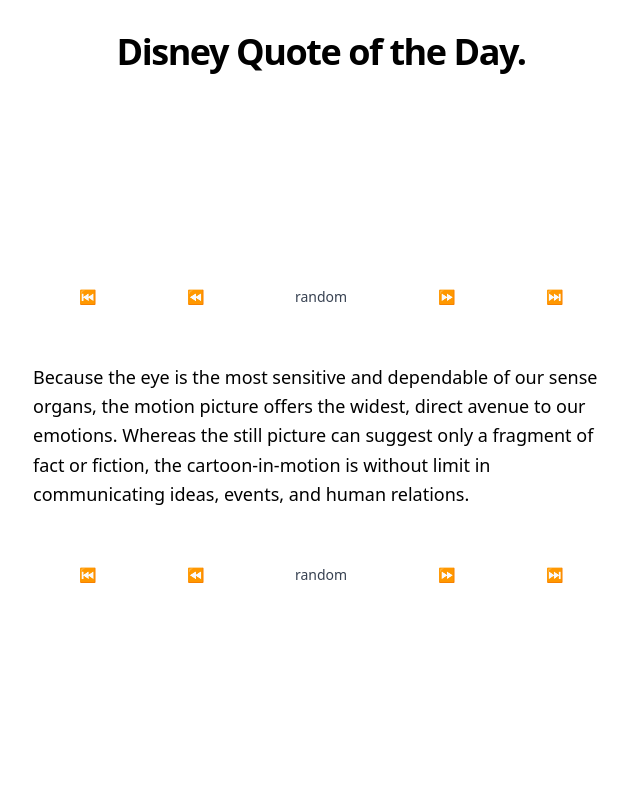
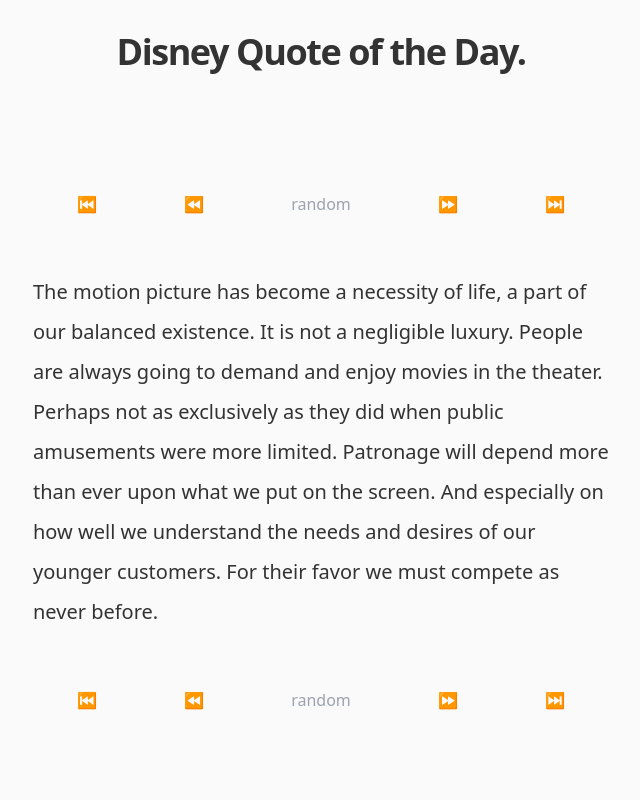
Before and after one commit to aidangarza/dqotd, a Next.js app: page / in a window 1280 px wide. Shown: the top 800 px of the page, without its empty margins (319-959 px from the left). Built offline with nearby package versions, Linux system fonts and the light colour scheme.

Commit message:
Hook up page navigation

```diff
--- /dev/null
+++ b/_quotes/2.md
@@ -0,0 +1,11 @@
+---
+excerpt: 'The motion picture has become'
+speaker:
+  name: Walt Disney
+  picture: '/assets/blog/authors/joe.jpeg'
+ogImage:
+  url: '/assets/blog/preview/cover.jpg'
+releaseDate: '2023-08-02'
+---
+
+The motion picture has become a necessity of life, a part of our balanced existence. It is not a negligible luxury. People are always going to demand and enjoy movies in the theater. Perhaps not as exclusively as they did when public amusements were more limited. Patronage will depend more than ever upon what we put on the screen. And especially on how well we understand the needs and desires of our younger customers. For their favor we must compete as never before.
--- a/components/header.tsx
+++ b/components/header.tsx
@@ -3,7 +3,7 @@
 
 const Header = () => {
   return (
-    <h2 className="text-2xl md:text-4xl font-bold tracking-tight md:tracking-tighter leading-tight mb-20 mt-8">
+    <h2 className="text-2xl md:text-4xl font-bold tracking-tight md:tracking-tighter leading-tight mb-8 lg:mb-20 mt-8">
       <Link href="/" className="hover:underline">
         {SITE_NAME}
       </Link>
--- a/components/layout.tsx
+++ b/components/layout.tsx
@@ -11,7 +11,9 @@
   return (
     <>
       <Meta />
-      <main className="min-h-screen">{children}</main>
+      <main className="min-h-screen bg-accent-1 dark:bg-accent-7 text-accent-7 dark:text-accent-1">
+        {children}
+      </main>
       <Footer />
     </>
   )
--- a/components/markdown-styles.module.css
+++ b/components/markdown-styles.module.css
@@ -1,5 +1,5 @@
 .markdown {
-  @apply text-lg leading-relaxed;
+  @apply text-xl lg:leading-loose;
 }
 
 .markdown p,
--- a/components/post-body.tsx
+++ /dev/null
@@ -1,21 +0,0 @@
-import markdownStyles from './markdown-styles.module.css'
-import PostNavigation from './post-navigation'
-
-type Props = {
-  content: string
-}
-
-const PostBody = ({ content }: Props) => {
-  return (
-    <div className="max-w-xl mx-auto space-y-12 flex-grow flex flex-col justify-center mb-20">
-      <PostNavigation />
-      <div
-        className={markdownStyles['markdown']}
-        dangerouslySetInnerHTML={{ __html: content }}
-      />
-      <PostNavigation />
-    </div>
-  )
-}
-
-export default PostBody
--- a/components/post-header.tsx
+++ b/components/post-header.tsx
@@ -7,19 +7,19 @@
   title: string
   coverImage: string
   date: string
-  author: Speaker
+  speaker: Speaker
 }
 
-const PostHeader = ({ title, coverImage, date, author }: Props) => {
+const PostHeader = ({ title, coverImage, date, speaker }: Props) => {
   return (
     <>
       <PostTitle>{title}</PostTitle>
       <div className="hidden md:block md:mb-12">
-        <Avatar name={author.name} picture={author.picture} />
+        <Avatar name={speaker.name} picture={speaker.picture} />
       </div>
       <div className="max-w-2xl mx-auto">
         <div className="block md:hidden mb-6">
-          <Avatar name={author.name} picture={author.picture} />
+          <Avatar name={speaker.name} picture={speaker.picture} />
         </div>
         <div className="mb-6 text-lg">
           <DateFormatter dateString={date} />
--- a/components/post-navigation.tsx
+++ b/components/post-navigation.tsx
@@ -1,36 +1,45 @@
-const PostNavigation = () => {
+import { PATH_QUOTES } from '../lib/constants'
+
+type Props = {
+  currentSlug: number
+  latestSlug: number
+}
+
+function getRandomSlug(currentSlug: number, latestSlug: number) {
+  const randomSlug = Math.ceil(Math.random() * latestSlug)
+
+  if (randomSlug === currentSlug) {
+    return getRandomSlug(currentSlug, latestSlug)
+  }
+
+  return randomSlug
+}
+
+const LinkButton = ({ slug, children }) => {
   return (
-    <div className="flex justify-around text-sm font-medium text-gray-500">
-      <a
-        href="#"
-        className="relative inline-flex items-center px-4 py-2 bg-white text-sm font-medium text-gray-700 hover:bg-gray-50"
-      >
-        &#9198;
-      </a>
-      <a
-        href="#"
-        className="relative inline-flex items-center px-4 py-2 bg-white text-sm font-medium text-gray-700 hover:bg-gray-50"
-      >
-        &#9194;
-      </a>
-      <a
-        href="#"
-        className="relative inline-flex items-center px-4 py-2 bg-white text-sm font-medium text-gray-700 hover:bg-gray-50"
-      >
-        random
-      </a>
-      <a
-        href="#"
-        className="relative inline-flex items-center px-4 py-2 bg-white text-sm font-medium text-gray-700 hover:bg-gray-50"
+    <a
+      href={`${PATH_QUOTES}/${slug}`}
+      className="relative inline-flex items-center px-4 py-2 hover:bg-gray-200 dark:hover:bg-gray-600 rounded-md"
+    >
+      {children}
+    </a>
+  )
+}
+
+const PostNavigation = ({ currentSlug, latestSlug }: Props) => {
+  const randomSlug = getRandomSlug(currentSlug, latestSlug)
+
+  return (
+    <div className="flex justify-around text-md text-gray-400">
+      <LinkButton slug={1}>&#9198;</LinkButton>
+      <LinkButton slug={currentSlug - 1 || 1}>&#9194;</LinkButton>
+      <LinkButton slug={randomSlug}>random</LinkButton>
+      <LinkButton
+        slug={currentSlug + 1 < latestSlug ? currentSlug + 1 : latestSlug}
       >
         &#9193;
-      </a>
-      <a
-        href="#"
-        className="relative inline-flex items-center px-4 py-2 bg-white text-sm font-medium text-gray-700 hover:bg-gray-50"
-      >
-        &#9197;
-      </a>
+      </LinkButton>
+      <LinkButton slug={latestSlug}>&#9197;</LinkButton>
     </div>
   )
 }
--- /dev/null
+++ b/components/quote-body.tsx
@@ -0,0 +1,23 @@
+import markdownStyles from './markdown-styles.module.css'
+import PostNavigation from './post-navigation'
+
+type Props = {
+  slug: number
+  content: string
+  latestSlug: number
+}
+
+const QuoteBody = ({ slug, content, latestSlug }: Props) => {
+  return (
+    <div className="max-w-xl mx-auto lg:space-y-12 flex-grow flex flex-col justify-center mb-6 lg:mb-12">
+      <PostNavigation currentSlug={slug} latestSlug={latestSlug} />
+      <div
+        className={markdownStyles['markdown']}
+        dangerouslySetInnerHTML={{ __html: content }}
+      />
+      <PostNavigation currentSlug={slug} latestSlug={latestSlug} />
+    </div>
+  )
+}
+
+export default QuoteBody
--- a/interfaces/quote.ts
+++ b/interfaces/quote.ts
@@ -1,14 +1,14 @@
 import type Speaker from './speaker'
 
 type QuoteType = {
-  slug: string
+  slug: number
   speaker: Speaker
   excerpt: string
   ogImage: {
     url: string
   }
   content: string
-  releaseDate: Date
+  releaseDate: string
 }
 
 export default QuoteType
--- a/lib/api.ts
+++ b/lib/api.ts
@@ -5,8 +5,10 @@
 const quotesDirectory = join(process.cwd(), '_quotes')
 
 export function getQuoteSlugs() {
-  return fs.readdirSync(quotesDirectory).sort()
+  return fs.readdirSync(quotesDirectory).sort().reverse()
 }
+
+type Items = Record<string, string> & { slug?: number }
 
 export function getQuoteBySlug(slug: string, fields: string[] = []) {
   const realSlug = slug.replace(/\.md$/, '')
@@ -14,16 +16,12 @@
   const fileContents = fs.readFileSync(fullPath, 'utf8')
   const { data, content } = matter(fileContents)
 
-  type Items = {
-    [key: string]: string
-  }
-
   const items: Items = {}
 
   // Ensure only the minimal needed data is exposed
   fields.forEach((field) => {
     if (field === 'slug') {
-      items[field] = realSlug
+      items[field] = +realSlug
     }
     if (field === 'content') {
       items[field] = content
--- a/pages/index.tsx
+++ b/pages/index.tsx
@@ -1,11 +1,9 @@
 import Container from '../components/container'
-import Intro from '../components/intro'
 import Layout from '../components/layout'
 import { getLatestQuote } from '../lib/api'
 import Head from 'next/head'
 import Quote from '../interfaces/quote'
-import { useMemo } from 'react'
-import PostBody from '../components/post-body'
+import QuoteBody from '../components/quote-body'
 import { SITE_NAME } from '../lib/constants'
 import Header from '../components/header'
 
@@ -14,7 +12,7 @@
 }
 
 export default function Index({ latestQuote }: Props) {
-  const today = useMemo(() => new Date().toLocaleDateString(), [])
+  const today = new Date().toLocaleDateString()
 
   return (
     <>
@@ -24,7 +22,13 @@
         </Head>
         <Container>
           <Header />
-          {latestQuote && <PostBody content={latestQuote.content} />}
+          {latestQuote && (
+            <QuoteBody
+              slug={latestQuote.slug}
+              content={latestQuote.content}
+              latestSlug={latestQuote.slug}
+            />
+          )}
         </Container>
       </Layout>
     </>
--- a/pages/quotes/[slug].tsx
+++ b/pages/quotes/[slug].tsx
@@ -1,10 +1,10 @@
 import { useRouter } from 'next/router'
 import ErrorPage from 'next/error'
 import Container from '../../components/container'
-import PostBody from '../../components/post-body'
+import QuoteBody from '../../components/quote-body'
 import Header from '../../components/header'
 import Layout from '../../components/layout'
-import { getQuoteBySlug, getAllQuotes } from '../../lib/api'
+import { getQuoteBySlug, getAllQuotes, getLatestQuote } from '../../lib/api'
 import PostTitle from '../../components/post-title'
 import Head from 'next/head'
 import { SITE_NAME } from '../../lib/constants'
@@ -13,13 +13,14 @@
 
 type Props = {
   post: QuoteType
-  morePosts: QuoteType[]
+  latestSlug: number
   preview?: boolean
 }
 
-export default function Post({ post, morePosts, preview }: Props) {
+export default function Post({ post, latestSlug, preview }: Props) {
   const router = useRouter()
-  const title = `${post.title} | ${SITE_NAME}`
+  const today = new Date().toLocaleDateString()
+  const title = `${SITE_NAME} | ${today}`
   if (!router.isFallback && !post?.slug) {
     return <ErrorPage statusCode={404} />
   }
@@ -36,7 +37,11 @@
                 <title>{title}</title>
                 <meta property="og:image" content={post.ogImage.url} />
               </Head>
-              <PostBody content={post.content} />
+              <QuoteBody
+                slug={post.slug}
+                content={post.content}
+                latestSlug={latestSlug}
+              />
             </article>
           </>
         )}
@@ -52,14 +57,13 @@
 }
 
 export async function getStaticProps({ params }: Params) {
+  const latestQuote = getLatestQuote(['slug'])
   const post = getQuoteBySlug(params.slug, [
-    'title',
-    'date',
     'slug',
-    'author',
+    'releaseDate',
+    'speaker',
     'content',
     'ogImage',
-    'coverImage',
   ])
   const content = await markdownToHtml(post.content || '')
 
@@ -69,6 +73,7 @@
         ...post,
         content,
       },
+      latestSlug: latestQuote.slug,
     },
   }
 }
@@ -80,7 +85,7 @@
     paths: posts.map((post) => {
       return {
         params: {
-          slug: post.slug,
+          slug: `${post.slug}`,
         },
       }
     }),
```
